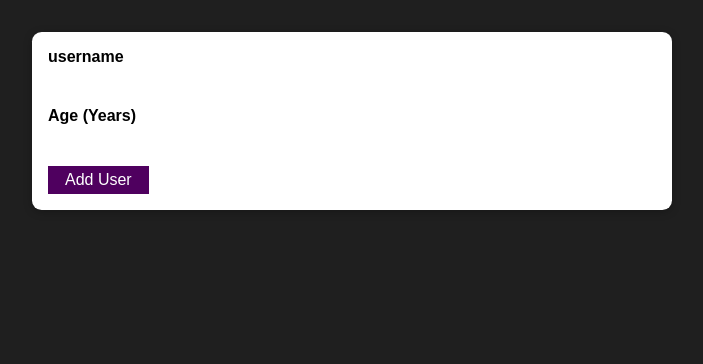
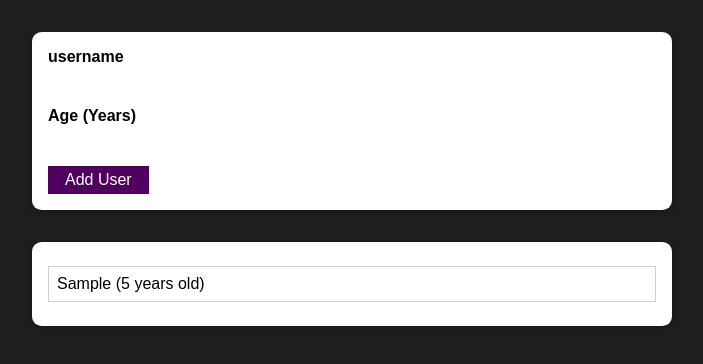
Before and after one commit to EhsanSar9135/user-registerar, a React (Create React App) app: page / in a window 1280 px wide. Both pictures are taken after typing "Sample", "5" into the empty fields and a click on the button "Add User". Shown: the top 364 px of the page, without its empty margins (288-991 px from the left). Built offline with nearby package versions, Linux system fonts and the light colour scheme.

Commit message:
Managing a list of Users via state

```diff
--- a/package.json
+++ b/package.json
@@ -6,10 +6,12 @@
     "@testing-library/jest-dom": "^5.11.4",
     "@testing-library/react": "^11.1.0",
     "@testing-library/user-event": "^12.1.10",
+    "@types/uuid": "^8.3.1",
     "node-sass": "4.14.1",
     "react": "^17.0.2",
     "react-dom": "^17.0.2",
     "react-scripts": "4.0.3",
+    "uuid": "^8.3.2",
     "web-vitals": "^1.0.1"
   },
   "scripts": {
--- a/src/App.jsx
+++ b/src/App.jsx
@@ -1,11 +1,20 @@
-import React from "react";
+import React, { useState } from "react";
 import "./styles/App.scss";
 import AddUser from "./components/Users/AddUser";
+import UsersList from "./components/Users/UsersList";
+import { v4 as uuidv4 } from "uuid";
 
 const App = () => {
+   const [usersList, setUsersList] = useState([]);
+   const addUserHandler = (userName, userAge) => {
+      setUsersList((prevState) => {
+         return [...prevState, { name: userName, age: userAge, id: uuidv4() }];
+      });
+   };
    return (
       <>
-         <AddUser />
+         <AddUser onAddUser={addUserHandler} />
+         <UsersList users={usersList} />
       </>
    );
 };
--- a/src/components/Users/AddUser.jsx
+++ b/src/components/Users/AddUser.jsx
@@ -2,7 +2,7 @@ import React, { useState } from "react";
 import Button from "../UI/Button";
 import Card from "../UI/Card";
 
-const AddUser = () => {
+const AddUser = ({ onAddUser }) => {
    const [enteredUsername, setEnteredUsername] = useState("");
    const [enteredAge, setEnteredAge] = useState("");
    const addUserHandler = (event) => {
@@ -16,6 +16,7 @@ const AddUser = () => {
       if (+enteredAge < 1) {
          return;
       }
+      onAddUser(enteredUsername, enteredAge);
       setEnteredAge("");
       setEnteredUsername("");
    };
--- /dev/null
+++ b/src/components/Users/UsersList.jsx
@@ -0,0 +1,19 @@
+import React from "react";
+import Card from "../UI/Card";
+
+const UsersList = ({ users }) => {
+   console.log(users);
+   return (
+      <Card className="users">
+         <ul>
+            {users.map(({ name, age, id }) => (
+               <li key={id}>
+                  {name} ({age} years old)
+               </li>
+            ))}
+         </ul>
+      </Card>
+   );
+};
+
+export default UsersList;
--- a/src/styles/App.scss
+++ b/src/styles/App.scss
@@ -12,3 +12,4 @@ html {
 @import "Card";
 @import "AddUser";
 @import "Button";
+@import "Users";
--- /dev/null
+++ b/src/styles/_Users.scss
@@ -0,0 +1,16 @@
+.users {
+   width: 90%;
+   max-width: 40rem;
+   margin: 2rem auto;
+
+   ul {
+      list-style: none;
+      padding: 1rem;
+   }
+
+   li {
+      border: 1px solid #ccc;
+      margin: 0.5rem 0;
+      padding: 0.5rem;
+   }
+}
```
Also changed, not shown: 1 other file (tests, documents, lock files or other folders).
